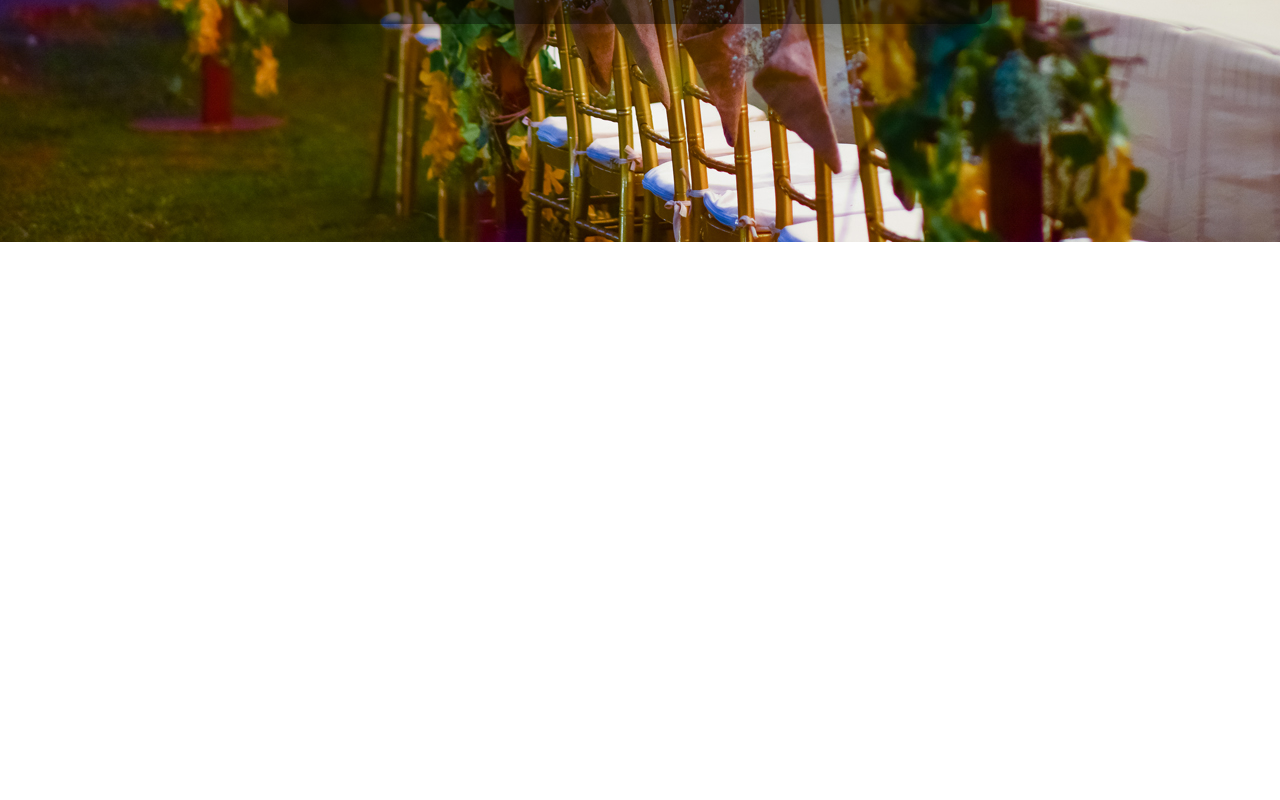
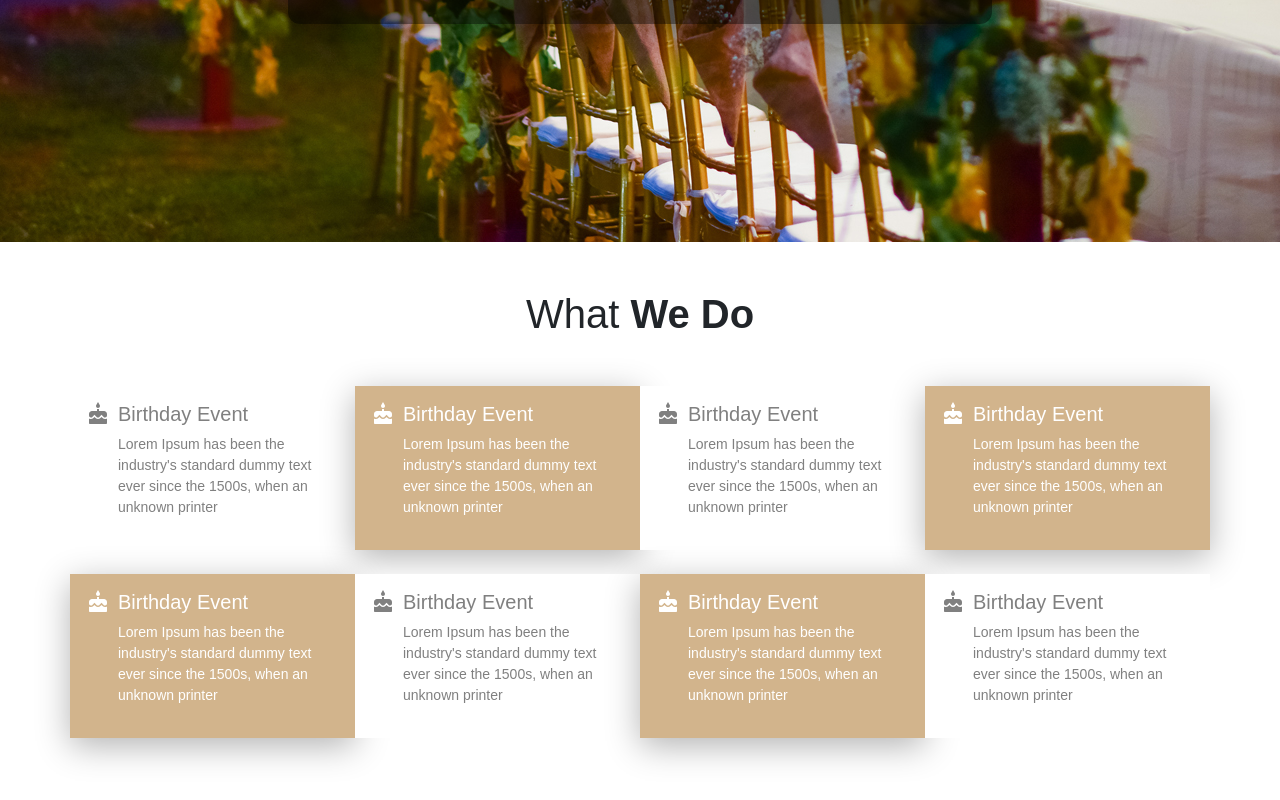
Before and after one commit to Mohana-Prakash/event_management, a React (Create React App) app: page / in a window 1280 px wide. Shown: the part 558-1358 px from the top of the page. Before the commit the page ends 800 px from the top, so only its background shows below. Built offline with nearby package versions, Linux system fonts and the light colour scheme.

Commit message:
service page

```diff
--- a/src/App.css
+++ b/src/App.css
@@ -71,26 +71,79 @@ body{
     color: turquoise;
     font-size: 17px;
 }
-.content_div button{
+.home_button{
     margin-top: 20px;
-    border: 1px solid mediumvioletred;
-    outline: none;
-    padding: 7px 15px;
-    border-radius: 19px;
-    background-color: mediumvioletred;
+    border: 1px solid mediumvioletred !important;
+    outline: none !important;
+    padding: 7px 15px !important;
+    border-radius: 19px !important;
+    background-color: mediumvioletred !important;
+    color: white !important;
+    font-weight: 700 !important;
+    letter-spacing: 2px !important;
+}
+.home_button:hover{
+    margin-top: 20px;
+    border: 1px solid mediumvioletred !important;
+    outline: none !important;
+    padding: 7px 15px !important;
+    border-radius: 19px !important;
+    background-color: white !important;
+    color: mediumvioletred !important;
+    transition: 0.5s !important;
+    font-weight: 700 !important;
+    letter-spacing: 2px !important;
+}
+.service_div{
+    padding: 3rem 0 !important;
+}
+.service_div h1{
+    margin-bottom: 3rem;
+}
+.service_cards{
+    display: flex;
+    flex-wrap: wrap;
+}
+.single_card{
+    background-color: white;
+    color: gray;
+    display: flex;
+    padding: 1rem;
+}
+.single_card:nth-child(even) {
+    background-color: tan;
     color: white;
-    font-weight: 700;
-    letter-spacing: 2px;
+    box-shadow: 0 8px 32px rgb(0 0 0 / 30%);
 }
-.content_div button:hover{
-    margin-top: 20px;
-    border: 1px solid mediumvioletred;
-    outline: none;
-    padding: 7px 15px;
-    border-radius: 19px;
+.single_card:nth-child(odd) {
     background-color: white;
-    color: mediumvioletred;
-    transition: 0.5s;
-    font-weight: 700;
-    letter-spacing: 2px;
 }
+.single_card h3{
+    font-size: 20px;
+    margin-bottom: 0.5rem;
+}
+.single_card p{
+    font-size: 14px;
+}
+.single_card2{
+    background-color: white;
+    color: gray;
+    display: flex;
+    padding: 1rem;
+    margin-bottom: 1rem;
+}
+.single_card2:nth-child(odd) {
+    background-color: tan;
+    color: white;
+    box-shadow: 0 8px 32px rgb(0 0 0 / 30%);
+}
+.single_card2:nth-child(even) {
+    background-color: white;
+}
+.single_card2 h3{
+    font-size: 20px;
+    margin-bottom: 0.5rem;
+}
+.single_card2 p{
+    font-size: 14px;
+}
--- a/src/App.js
+++ b/src/App.js
@@ -1,14 +1,13 @@
 import React from "react";
-import $ from 'jquery';
-import { useLocation } from 'react-router-dom'
 import './App.css'
 import FacebookIcon from '@material-ui/icons/Facebook';
 import InstagramIcon from '@material-ui/icons/Instagram';
-import Logo from './assets/logo.png'
+import CakeIcon from '@material-ui/icons/Cake';
 
 function App() {
 
   return (
+    <>
       <div className="main_div">
         <div className="nav p-3">
           <div className="nav_logo text-light d-flex">
@@ -33,9 +32,73 @@ function App() {
           <h2>WELCOME TO</h2>
           <h1>OUR EVENT PLANNER</h1>
           <p>WEDDING, BIRTHDAY</p>
-        <button>Get Started</button>
+          <button className="btn btn-primary home_button">Get Started</button>
         </div>
       </div>
+      <div className="service_div container">
+        <h1 className="text-center">What <b>We Do</b></h1>
+        <div className="service_cards mb-4">
+          <div className="w-25 single_card">
+            <CakeIcon />
+            <div className="ml-2">
+              <h3>Birthday Event</h3>
+              <p>Lorem Ipsum has been the industry's standard dummy text ever since the 1500s, when an unknown printer</p>
+            </div>
+          </div>
+          <div className="w-25 single_card">
+            <CakeIcon />
+            <div className="ml-2">
+              <h3>Birthday Event</h3>
+              <p>Lorem Ipsum has been the industry's standard dummy text ever since the 1500s, when an unknown printer</p>
+            </div>
+          </div>
+          <div className="w-25 single_card">
+            <CakeIcon />
+            <div className="ml-2">
+              <h3>Birthday Event</h3>
+              <p>Lorem Ipsum has been the industry's standard dummy text ever since the 1500s, when an unknown printer</p>
+            </div>
+          </div>
+          <div className="w-25 single_card">
+            <CakeIcon />
+            <div className="ml-2">
+              <h3>Birthday Event</h3>
+              <p>Lorem Ipsum has been the industry's standard dummy text ever since the 1500s, when an unknown printer</p>
+            </div>
+          </div>
+        </div>
+        <div className="service_cards">
+          <div className="w-25 single_card2">
+            <CakeIcon />
+            <div className="ml-2">
+              <h3>Birthday Event</h3>
+              <p>Lorem Ipsum has been the industry's standard dummy text ever since the 1500s, when an unknown printer</p>
+            </div>
+          </div>
+          <div className="w-25 single_card2">
+            <CakeIcon />
+            <div className="ml-2">
+              <h3>Birthday Event</h3>
+              <p>Lorem Ipsum has been the industry's standard dummy text ever since the 1500s, when an unknown printer</p>
+            </div>
+          </div>
+          <div className="w-25 single_card2">
+            <CakeIcon />
+            <div className="ml-2">
+              <h3>Birthday Event</h3>
+              <p>Lorem Ipsum has been the industry's standard dummy text ever since the 1500s, when an unknown printer</p>
+            </div>
+          </div>
+          <div className="w-25 single_card2">
+            <CakeIcon />
+            <div className="ml-2">
+              <h3>Birthday Event</h3>
+              <p>Lorem Ipsum has been the industry's standard dummy text ever since the 1500s, when an unknown printer</p>
+            </div>
+          </div>
+        </div>
+      </div>
+    </>
   );
 }
 
```
Lines whose indentation alone changed are shown as unchanged.
